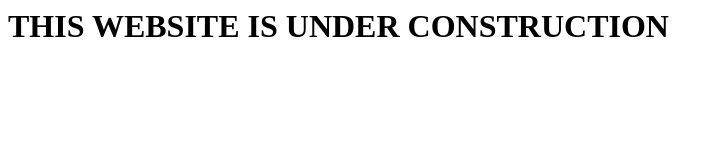
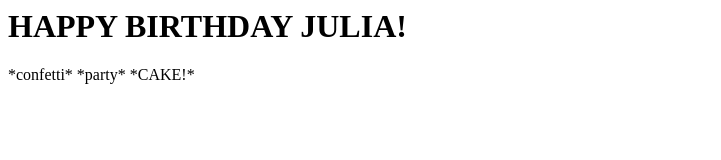
Before and after one commit to rodrigovalle/rodrigovalle.github.io, a plain HTML site: page main.html in a window 1280 px wide. Shown: the whole page, without its empty margins (0-721 px from the left). Drawn offline with Linux system fonts and the light colour scheme.

Commit message:
Initial Commit

```diff
--- a/main.html
+++ b/main.html
@@ -1,5 +1,6 @@
 <html>
 	<body>
-		<H1>THIS WEBSITE IS UNDER CONSTRUCTION</H1>
+		<H1>HAPPY BIRTHDAY JULIA!</H1>
+		<p>*confetti* *party* *CAKE!*</p>
 	</body>
 </html>
```
